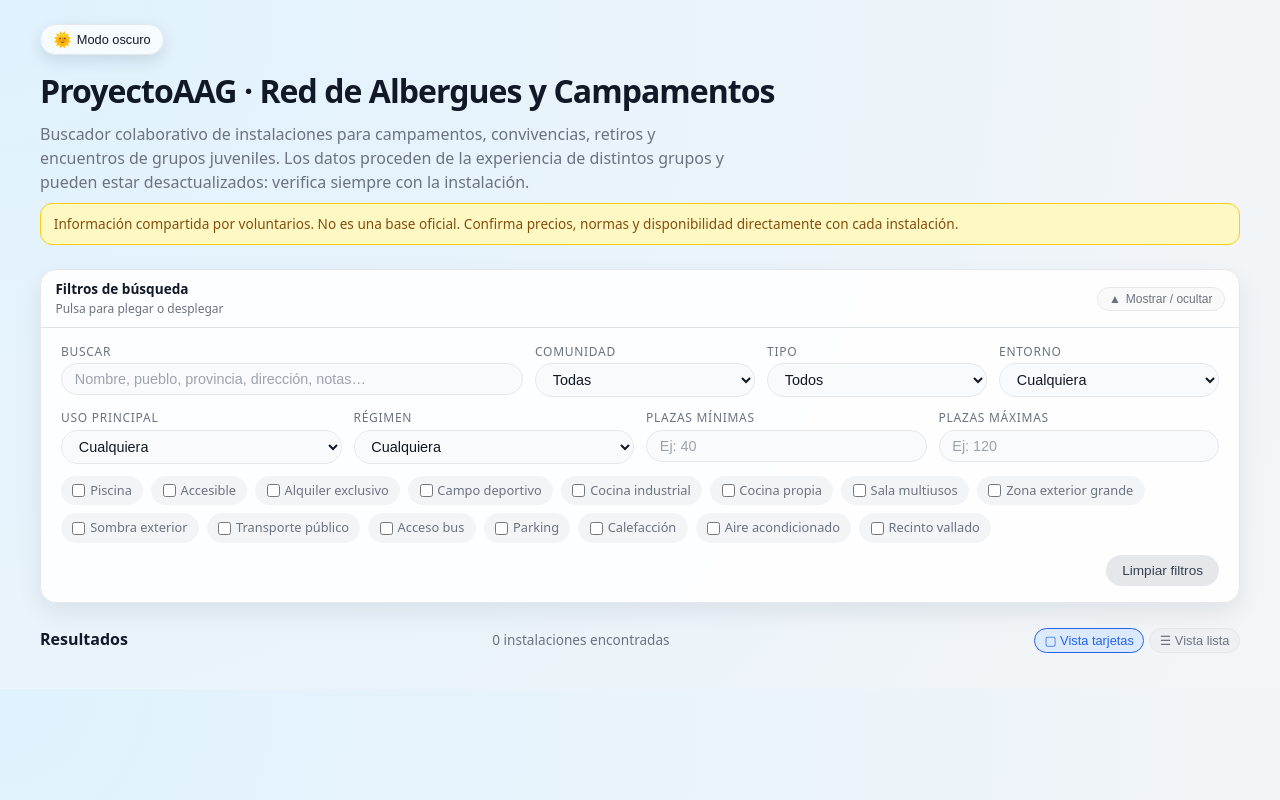
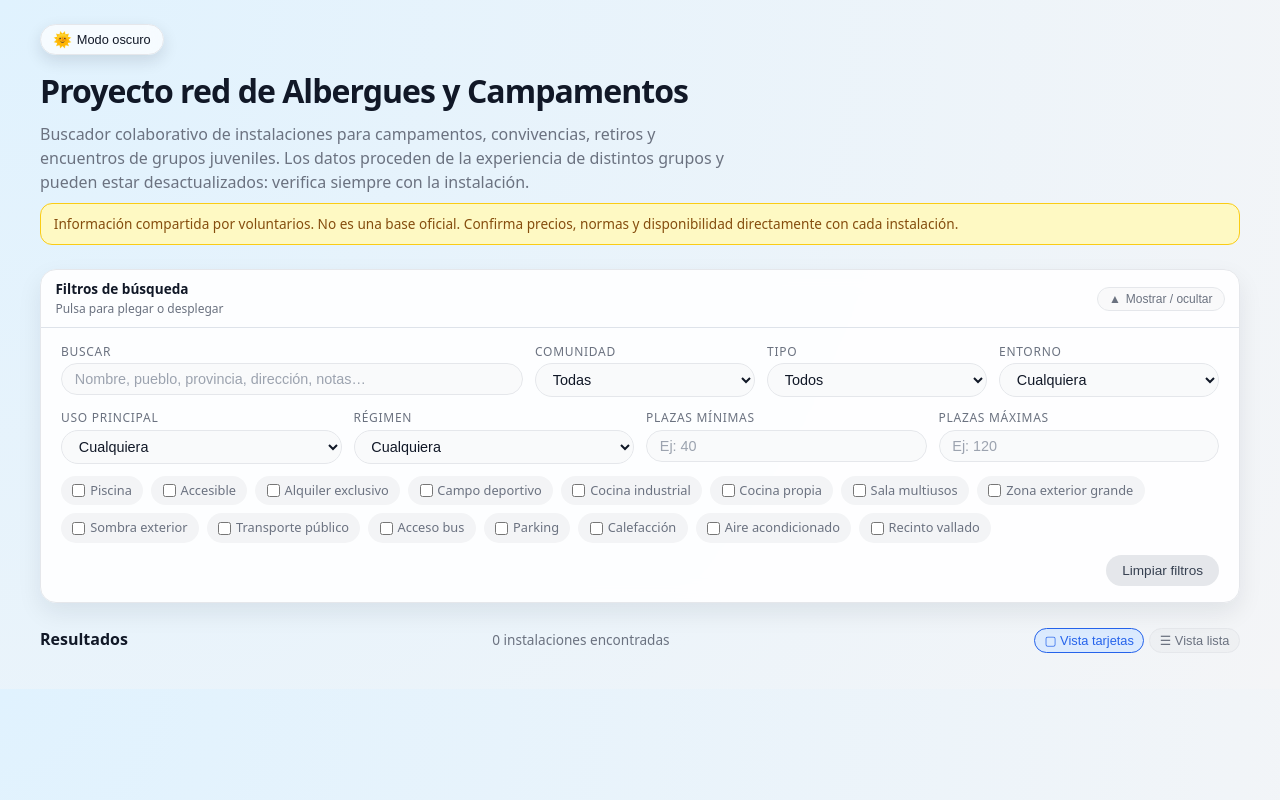
Before and after one commit to Alvarado1299/Red-albergues-web, a plain HTML site: page index.html in a window 1280 px wide. Drawn offline with Linux system fonts and the light colour scheme; no server answers.

Commit message:
Update index.html
Signed-off-by: ProyectoAAG <alvaroabad12@gmail.com>

```diff
--- a/index.html
+++ b/index.html
@@ -2,7 +2,7 @@
 <html lang="es" class="">
 <head>
   <meta charset="UTF-8" />
-  <title>ProyectoAAG - Red de Albergues y Campamentos</title>
+  <title>Red de Albergues y Campamentos</title>
   <meta name="viewport" content="width=device-width, initial-scale=1.0" />
   <style>
     :root {
@@ -679,7 +679,7 @@
     </div>
 
     <header>
-      <h1>ProyectoAAG · Red de Albergues y Campamentos</h1>
+      <h1>Proyecto red de Albergues y Campamentos</h1>
       <p>
         Buscador colaborativo de instalaciones para campamentos, convivencias, retiros y encuentros de grupos juveniles.
         Los datos proceden de la experiencia de distintos grupos y pueden estar desactualizados: verifica siempre con la instalación.
```
